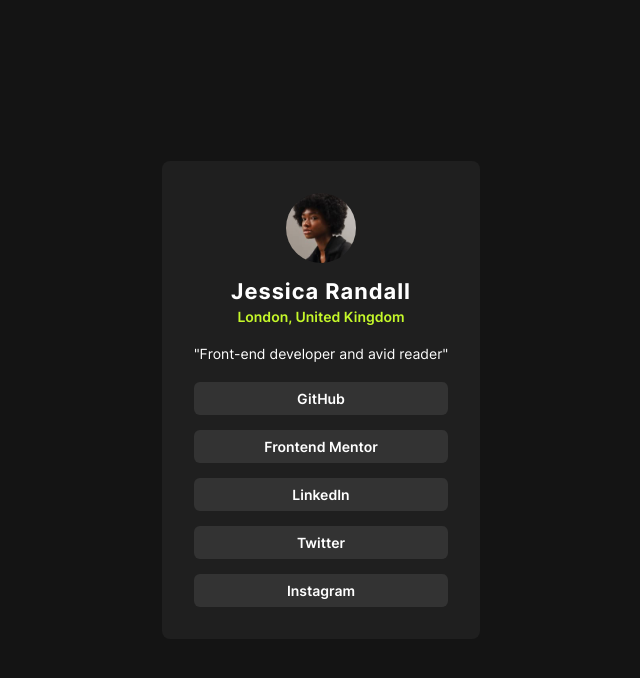
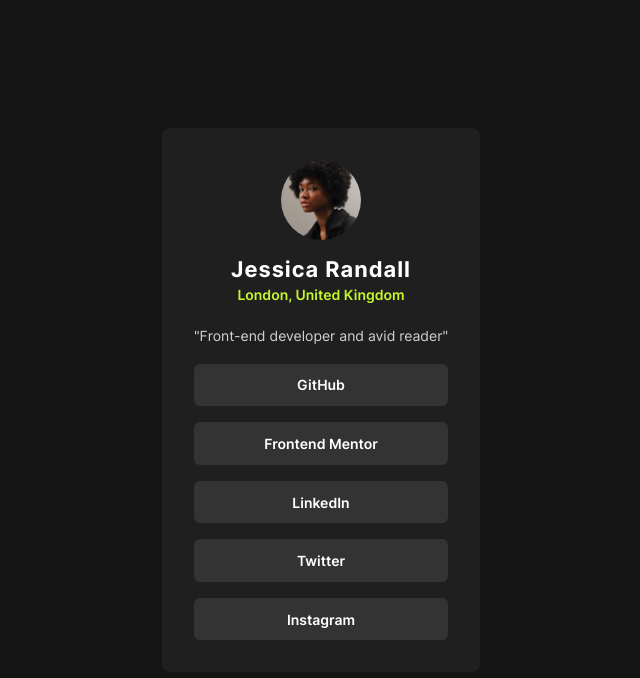
Before and after one commit to Hicham-BC/social-links-profile-main, a plain HTML site: page index.html in a window 1280 px wide. Shown: the whole page, without its empty margins (319-959 px from the left). Drawn offline with Linux system fonts and the light colour scheme.

Commit message:
improve css styling

```diff
--- a/index.html
+++ b/index.html
@@ -9,35 +9,26 @@
   <title>Frontend Mentor | Social links profile</title>
   <link rel="stylesheet" href="styles.css">
 
-  <!-- Feel free to remove these styles or customise in your own stylesheet 👍 -->
-  <style>
-    .attribution { font-size: 0.6875rem; text-align: center; }
-    .attribution a { color: hsl(228, 45%, 44%); }
-  </style>
 </head>
 <body>
 
   <main>
-    <div class="profile-card">
+    <article class="profile-card">
       <div class="profile">
-        <img src="assets/images/avatar-jessica.jpeg" alt="avatar image">
-        <h1>Jessica Randall</h1>
-        <p>London, United Kingdom</p>
-        <p>"Front-end developer and avid reader"</p>
+        <img class="profile-avatar" src="assets/images/avatar-jessica.jpeg" alt="Jessica Randall">
+        <h1 class="profile-name">Jessica Randall</h1>
+        <p class="profile-location">London, United Kingdom</p>
+        <p class="profile-bio">"Front-end developer and avid reader"</p>
       </div>
       <ul class="social-links">
-        <li><a href="#">GitHub</a></li>
-        <li><a href="#">Frontend Mentor</a></li>
-        <li><a href="#">LinkedIn</a></li>
-        <li><a href="#">Twitter</a></li>
-        <li><a href="#">Instagram</a></li>
+        <li><a href="#" class="social-link">GitHub</a></li>
+        <li><a href="#" class="social-link">Frontend Mentor</a></li>
+        <li><a href="#" class="social-link">LinkedIn</a></li>
+        <li><a href="#" class="social-link">Twitter</a></li>
+        <li><a href="#" class="social-link">Instagram</a></li>
       </ul>
-    </div>
+    </article>
   </main>
 
-  <!-- <footer class="attribution">
-    Challenge by <a href="https://www.frontendmentor.io?ref=challenge">Frontend Mentor</a>.
-    Coded by <a href="#">Your Name Here</a>.
-  </footer> -->
 </body>
 </html>
--- a/styles.css
+++ b/styles.css
@@ -1,11 +1,7 @@
-* {
-  margin: 0;
-  padding: 0;
-  box-sizing: border-box;
-}
+/* ------VARIABLES AND SETUP------ */
 
 :root {
-/* COLORS */
+  /* COLORS */
 
   --white : #ffffff;
   --primary-base: #c5f82a;
@@ -13,14 +9,12 @@
   --grey-tint: #333333;
   --grey-shade: #141414;
 
-/* FONTS */
+  /* FONTS */
 
   --fluid-font-0: clamp(0.875rem, 0.875rem + 0vw, 0.875rem);
   --fluid-font-1: clamp(1.05rem, 0.9212rem + 0.5495vw, 1.4158rem);
-/* SPACING */
+}
 
-  --fluid-space-20-30: clamp(1.25rem, 1.0299rem + 0.939vw, 1.875rem);
-}
 
 @font-face {
   font-family: "Inter";
@@ -28,7 +22,14 @@
   font-weight: 100 900;
 }
 
-/* GLOBAL */
+/* ------RESET------ */
+
+* {
+  margin: 0;
+  padding: 0;
+  box-sizing: border-box;
+}
+/* ------BASE------ */
 
 body {
   font-family: "Inter", sans-serif;
@@ -41,19 +42,14 @@ body {
   padding: 1rem;
 }
 
+/* ------TYPOGRAPHY------ */
+
 h1 {
   font-size: var(--fluid-font-1);
   font-weight: 700;
   letter-spacing: 1px;
-  margin-bottom: 4px;
+  margin-bottom: 0.25rem;
   color: var(--white);
-}
-
-h1 + p {
-  font-size: var(--fluid-font-0);
-  font-weight: 600;
-  color: var(--primary-base);
-  margin-bottom: 20px;
 }
 
 p {
@@ -62,28 +58,16 @@ p {
   color: var(--white);
 }
 
-ul {
-  list-style-type: none;
-}
 
-a {
-  display: inline-block;
-  width: 100%;
-  text-decoration: none;
-  font-size: var(--fluid-font-0);
-  font-weight: 600;
-  border-radius: 6px;
-  padding: 0.5rem;
-  transition: background-color 0.3s, color 0.3s;
-}
-
+/* ------COMPONENTS------ */
 
 .profile-card {
   background-color: var(--grey-base);
-  max-width: 340px;
+  max-width: 380px;
+  width: 100%;
   display: flex;
   flex-direction: column;
-  gap: 20px;
+  gap: 1.25rem;
   padding: 2rem;
   border-radius: 8px;
 }
@@ -96,26 +80,50 @@ a {
   text-align: center;
 }
 
-.profile img {
-  width: 70px;
+.profile-avatar {
+  width: 80px;
   border-radius: 50%;
-  margin-bottom: 15px;
+  margin-bottom: 1rem;
+}
+
+.profile-location {
+  font-weight: 600;
+  color: var(--primary-base);
+  margin-bottom: 1.5rem;
+}
+
+.profile-bio {
+  opacity: 0.8;
 }
 
 .social-links {
+  list-style-type: none;
   display: flex;
   flex-direction: column;
   align-items: stretch;
   text-align: center;
-  gap: 15px;
+  gap: 1rem;
 }
 
-a:link, a:visited {
+.social-link {
+  display: block;
+  text-decoration: none;
+  font-size: var(--fluid-font-0);
+  font-weight: 600;
+  border-radius: 6px;
+  padding: 0.8rem;
+  transition: background-color 0.3s, color 0.3s;
+}
+
+/* ------UI ELEMENTS------ */
+
+.social-link:link, .social-link:visited {
   background-color: var(--grey-tint);
   color: var(--white);
 }
 
-a:hover, a:focus {
+.social-link:hover, .social-link:focus {
   background-color: var(--primary-base);
   color: var(--grey-shade);
+  outline: none;
 }
```
Also changed, not shown: screenshot.PNG (added).
